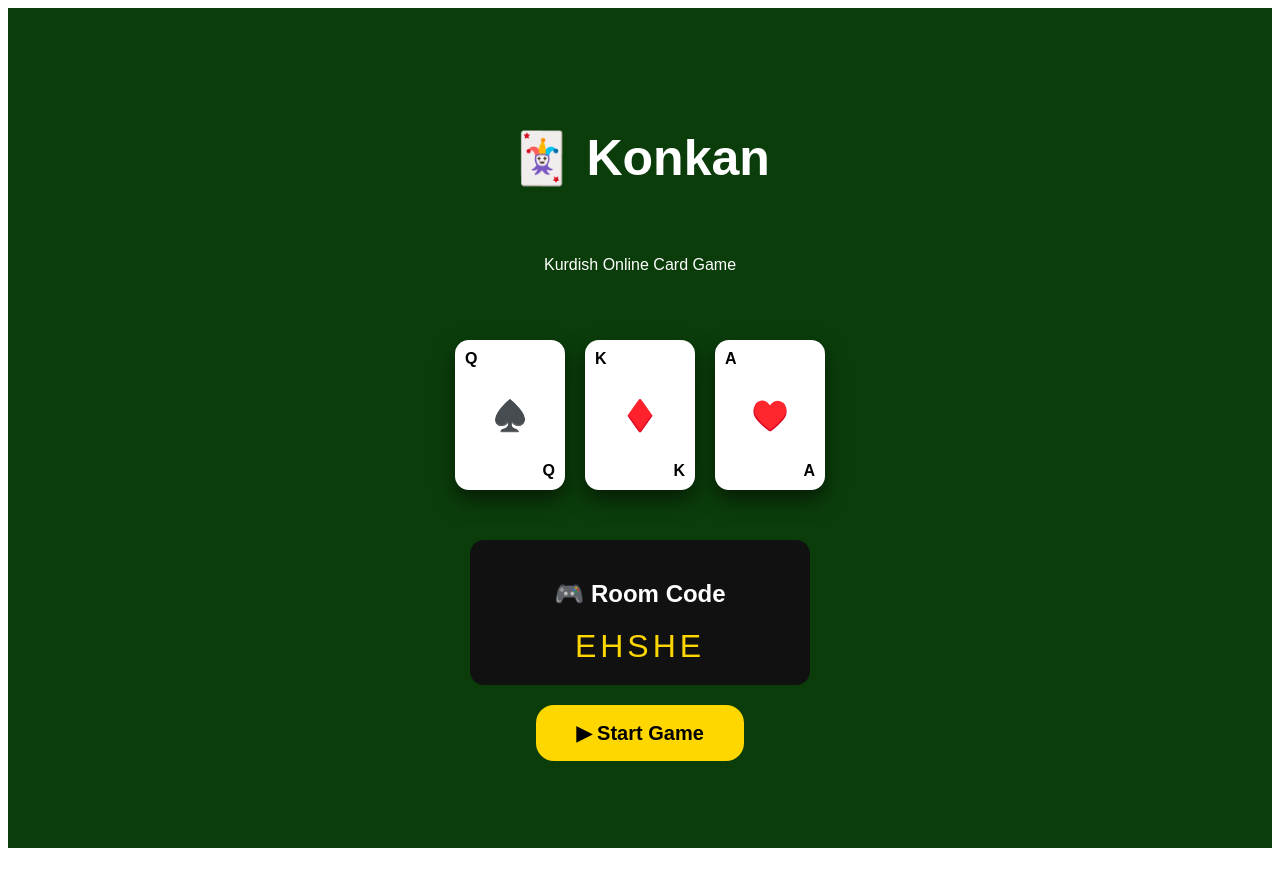
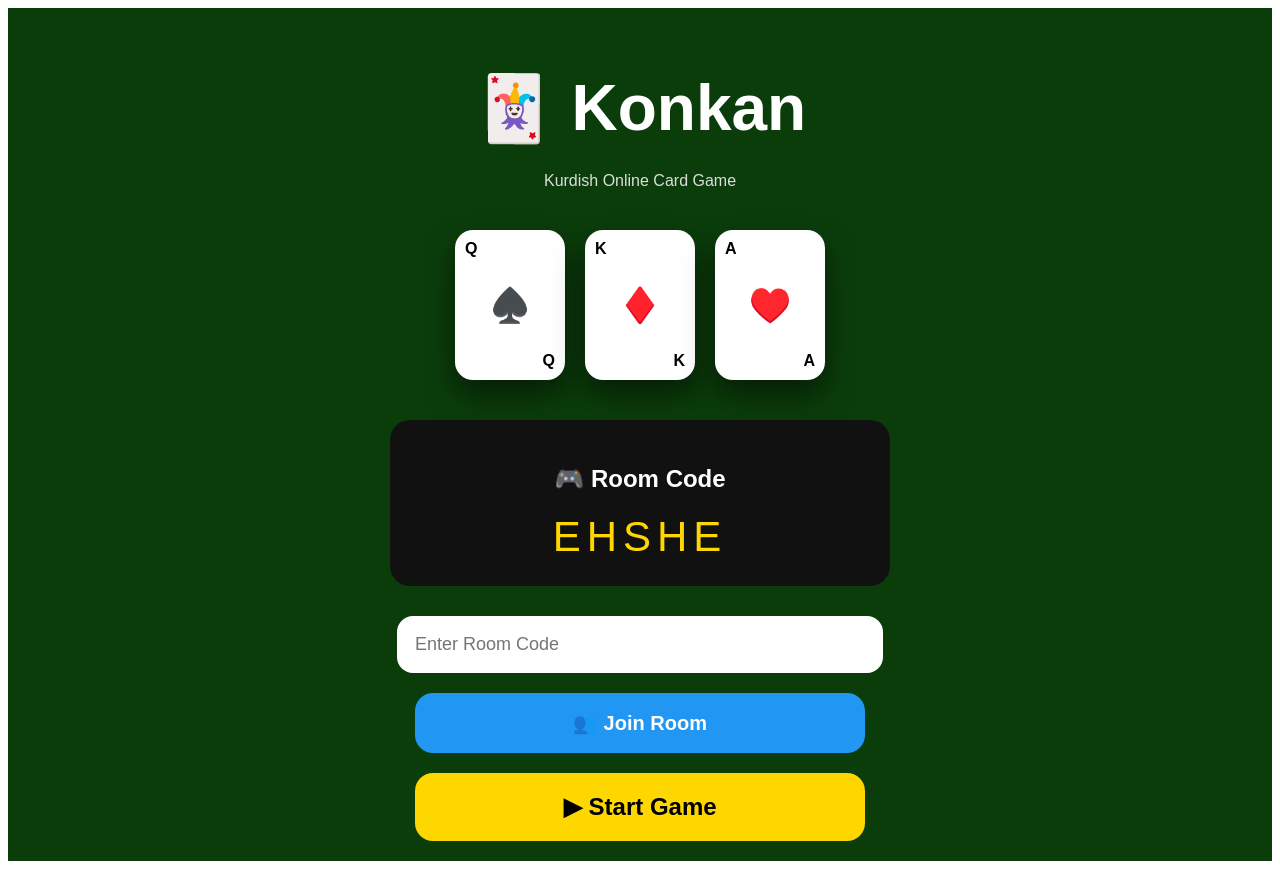
Before and after one commit to muhammedmustafamuhammed831-png/bingo-royal, a React (Vite) app: page / in a window 1280 px wide. Built offline with nearby package versions, Linux system fonts and the light colour scheme.

Commit message:
Update styles and layout in main component

```diff
--- a/src/main.jsx
+++ b/src/main.jsx
@@ -7,19 +7,19 @@ function Card({ suit, value }) {
       width:'90px',
       height:'130px',
       background:'white',
-      borderRadius:'14px',
+      borderRadius:'18px',
       color:'black',
       display:'flex',
       flexDirection:'column',
       justifyContent:'space-between',
       padding:'10px',
       fontWeight:'bold',
-      boxShadow:'0 10px 20px rgba(0,0,0,0.5)'
+      boxShadow:'0 15px 30px rgba(0,0,0,0.5)'
     }}>
       <span>{value}</span>
 
       <span style={{
-        fontSize:'30px',
+        fontSize:'34px',
         textAlign:'center'
       }}>
         {suit}
@@ -36,29 +36,38 @@ function Card({ suit, value }) {
 
 function Lobby({ onStart }) {
   const [roomCode] = useState(
-    Math.random().toString(36).substring(2, 7).toUpperCase()
+    Math.random().toString(36).substring(2,7).toUpperCase()
   )
+
+  const [joinCode, setJoinCode] = useState('')
 
   return (
     <div style={{
       display:'flex',
       flexDirection:'column',
       alignItems:'center',
-      gap:'20px'
+      width:'100%',
+      maxWidth:'450px'
     }}>
 
       <h1 style={{
-        fontSize:'50px'
+        fontSize:'64px',
+        marginBottom:'10px'
       }}>
         🃏 Konkan
       </h1>
 
-      <p>Kurdish Online Card Game</p>
+      <p style={{
+        color:'#ddd',
+        marginBottom:'40px'
+      }}>
+        Kurdish Online Card Game
+      </p>
 
       <div style={{
         display:'flex',
         gap:'20px',
-        margin:'30px'
+        marginBottom:'40px'
       }}>
         <Card suit="♠️" value="Q" />
         <Card suit="♦️" value="K" />
@@ -67,33 +76,66 @@ function Lobby({ onStart }) {
 
       <div style={{
         background:'#111',
-        padding:'20px',
-        borderRadius:'14px',
-        width:'300px',
-        textAlign:'center'
+        padding:'25px',
+        borderRadius:'20px',
+        width:'100%',
+        textAlign:'center',
+        marginBottom:'30px'
       }}>
         <h2>🎮 Room Code</h2>
 
         <div style={{
-          fontSize:'32px',
+          fontSize:'42px',
           color:'gold',
-          marginTop:'10px',
-          letterSpacing:'4px'
+          letterSpacing:'6px',
+          marginTop:'15px'
         }}>
           {roomCode}
         </div>
       </div>
 
+      <input
+        value={joinCode}
+        onChange={(e) => setJoinCode(e.target.value)}
+        placeholder="Enter Room Code"
+        style={{
+          width:'100%',
+          padding:'18px',
+          borderRadius:'16px',
+          border:'none',
+          marginBottom:'20px',
+          fontSize:'18px'
+        }}
+      />
+
+      <button
+        style={{
+          width:'100%',
+          padding:'18px',
+          borderRadius:'18px',
+          border:'none',
+          background:'#2196f3',
+          color:'white',
+          fontWeight:'bold',
+          fontSize:'20px',
+          marginBottom:'20px',
+          cursor:'pointer'
+        }}
+      >
+        👥 Join Room
+      </button>
+
       <button
         onClick={onStart}
         style={{
-          padding:'16px 40px',
+          width:'100%',
+          padding:'20px',
           borderRadius:'18px',
           border:'none',
           background:'gold',
           color:'black',
           fontWeight:'bold',
-          fontSize:'20px',
+          fontSize:'24px',
           cursor:'pointer'
         }}
       >
@@ -136,13 +178,13 @@ function App() {
   return (
     <div style={{
       background:'#0b3d0b',
+      minHeight:'100vh',
       color:'white',
-      minHeight:'100vh',
       display:'flex',
       justifyContent:'center',
       alignItems:'center',
-      fontFamily:'sans-serif',
-      padding:'20px'
+      padding:'20px',
+      fontFamily:'sans-serif'
     }}>
       {
         started
```
